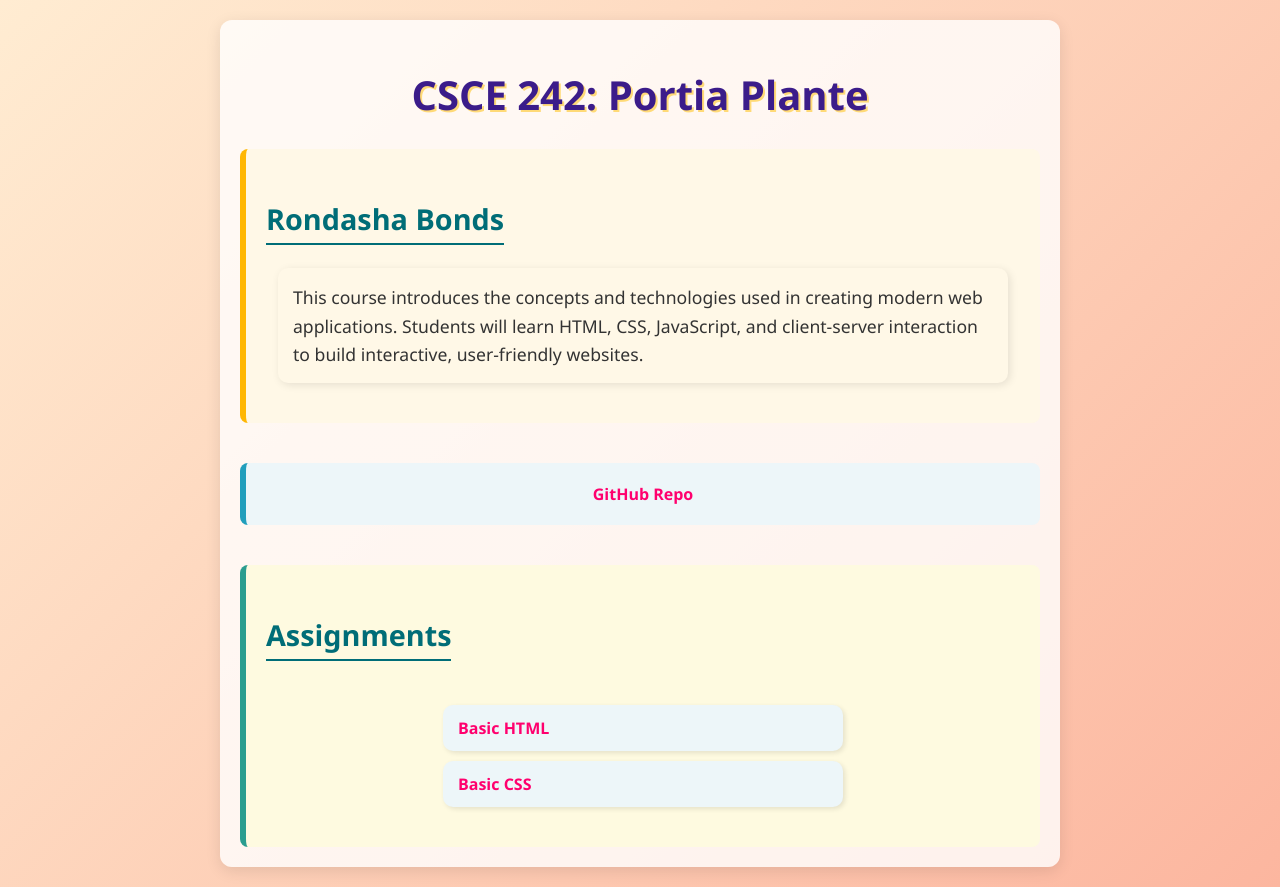
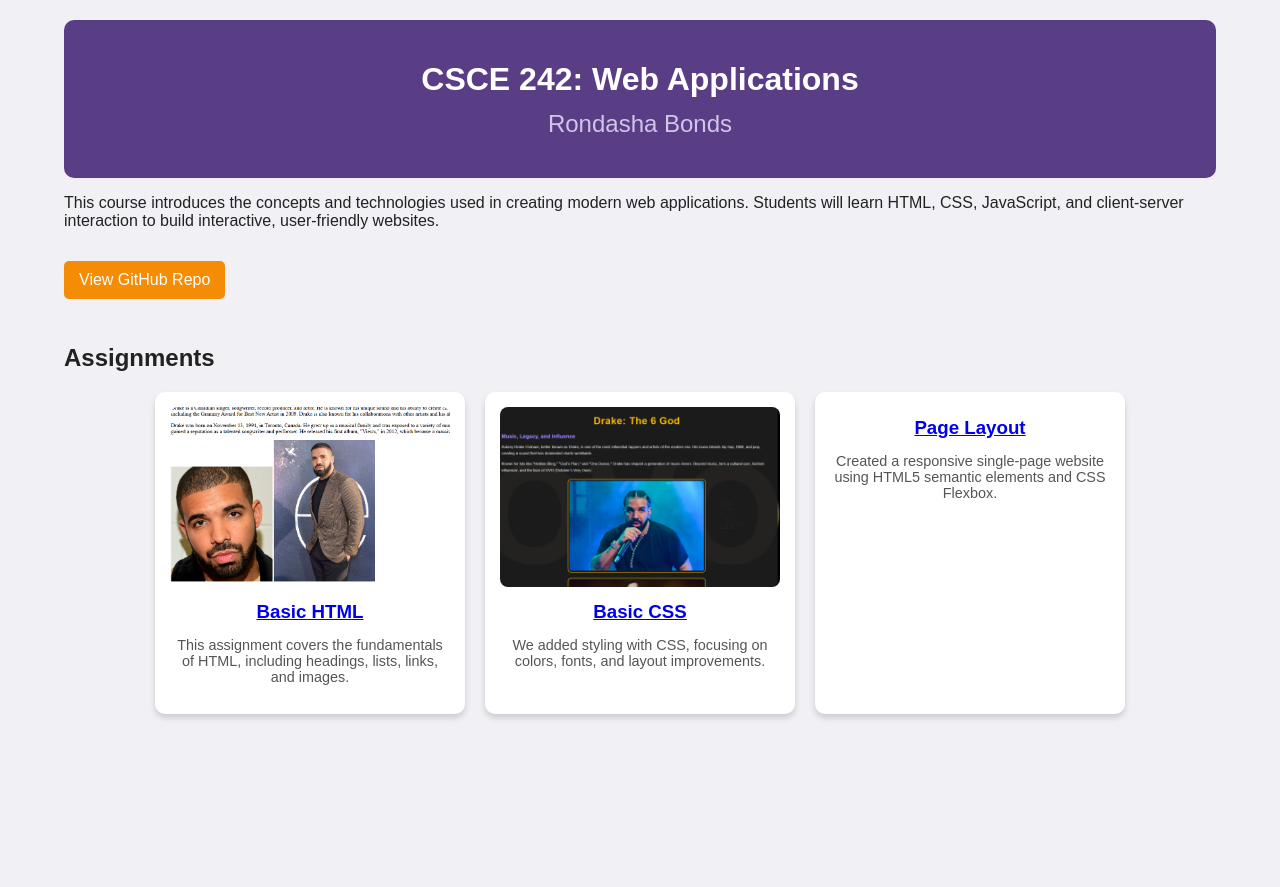
Before and after one commit to rondashabonds/rondashabonds.github.io, a plain HTML site: page csce242/index.html in a window 1280 px wide. After the commit the page ends 800 px from the top, so only its background shows below. Drawn offline with Linux system fonts and the light colour scheme.

Commit message:
assignment 3

```diff
--- a/csce242/index.html
+++ b/csce242/index.html
@@ -1,36 +1,59 @@
 <!DOCTYPE html>
 <html lang="en">
 <head>
-    <title>CSCE 242: Portia Plante</title>
+    <title>CSCE 242: Rondasha Bonds</title>
     <link rel="stylesheet" href="styles.css">
 </head>
 <body>
     <div id="content">
-        <h1>CSCE 242: Portia Plante</h1>
+        <!-- HEADER -->
+        <header id="main-header">
+            <h1>CSCE 242: Web Applications</h1>
+            <h2 class="subtitle">Rondasha Bonds</h2>
+        </header>
 
-        <div id="about">
-            <h2 class="title">Rondasha Bonds</h2>
-            <p class="description">
+        <!-- ABOUT -->
+        <section id="about">
+            <p>
                 This course introduces the concepts and technologies used in creating modern web applications.
                 Students will learn HTML, CSS, JavaScript, and client-server interaction to build interactive,
                 user-friendly websites.
             </p>
-        </div>
+        </section>
 
-        <div id="repo">
+        <!-- GITHUB REPO -->
+        <section id="repo">
             <a href="https://github.com/rondashabonds/rondashabonds.github.io/tree/main/csce242"
-               class="floating-link" target="_blank">
-               GitHub Repo
+               class="repo-link" target="_blank">
+               View GitHub Repo
             </a>
-        </div>
+        </section>
 
-        <div id="assignments">
-            <h2 class="title">Assignments</h2>
-            <ol>
-                <li><a href="assignments/01html/index.html">Basic HTML</a></li>
-                <li><a href="assignments/02css/index.html">Basic CSS</a></li>
-            </ol>
-        </div>
+        <!-- ASSIGNMENTS -->
+        <main id="assignments">
+            <h2>Assignments</h2>
+            <div class="assignment-grid">
+                <!-- Assignment 1 -->
+                <div class="assignment-card">
+                    <img src="images/ss1.png" alt="Basic HTML Screenshot">
+                    <h3><a href="assignments/01html/index.html">Basic HTML</a></h3>
+                    <p>This assignment covers the fundamentals of HTML, including headings, lists, links, and images.</p>
+                </div>
+
+                <!-- Assignment 2 -->
+                <div class="assignment-card">
+                    <img src="images/ss2.png" alt="Basic CSS Screenshot">
+                    <h3><a href="assignments/02css/index.html">Basic CSS</a></h3>
+                    <p>We added styling with CSS, focusing on colors, fonts, and layout improvements.</p>
+                </div>
+
+                <!-- Example: Add more as you go -->
+                <div class="assignment-card">
+                    <h3><a href="assignments/03/index.html">Page Layout</a></h3>
+                    <p>Created a responsive single-page website using HTML5 semantic elements and CSS Flexbox.</p>
+                </div>
+            </div>
+        </main>
     </div>
 </body>
 </html>
--- a/csce242/styles.css
+++ b/csce242/styles.css
@@ -1,126 +1,98 @@
-/* General page styling */
+/* General Page Styling */
 body {
-    font-family: "Segoe UI", Tahoma, sans-serif;
-    background: linear-gradient(135deg, #ffecd2, #fcb69f);
+    font-family: Arial, Helvetica, sans-serif;
     margin: 0;
-    padding: 20px;
+    background: #f0f0f5; /* light grayish background */
     color: #222;
-    animation: fadeIn 1s ease-in;
 }
 
-/* Wrapper for content */
 #content {
-    max-width: 800px;
+    width: 90%;
     margin: auto;
     padding: 20px;
-    background: #ffffffcc;
-    border-radius: 12px;
-    box-shadow: 0 4px 15px rgba(0,0,0,0.1);
 }
 
-/* About section */
-#about {
-    margin-bottom: 40px;
+/* Header */
+#main-header {
+    text-align: center;
+    background: #5A3E85;  /* purple */
+    color: #fff;
     padding: 20px;
-    background: #fff8e7;
-    border-left: 6px solid #ffb703;
+    border-radius: 10px;
+}
+
+.subtitle {
+    font-weight: normal;
+    margin-top: -10px;
+    color: #d1c4e9; /* light lavender accent */
+}
+
+/* Repo Link */
+.repo-link {
+    display: inline-block;
+    margin: 15px 0;
+    padding: 10px 15px;
+    background: #F48C06; /* orange */
+    color: white;
+    text-decoration: none;
+    border-radius: 5px;
+    transition: background 0.3s;
+}
+.repo-link:hover {
+    background: #d97706;
+}
+
+/* Assignments Section */
+#assignments {
+    margin-top: 30px;
+}
+
+.assignment-grid {
+    display: flex;
+    gap: 20px;
+    flex-wrap: wrap;
+    justify-content: center;
+}
+
+.assignment-card {
+    background: #fff;
+    border-radius: 10px;
+    padding: 15px;
+    width: 280px;
+    box-shadow: 0 4px 6px rgba(0,0,0,0.15);
+    text-align: center;
+    transition: transform 0.2s;
+}
+.assignment-card:hover {
+    transform: scale(1.05);
+}
+
+.assignment-card img {
+    width: 100%;
+    height: 180px;
+    object-fit: cover;
     border-radius: 8px;
 }
 
-/* Repo section */
-#repo {
-    margin: 40px 0;
-    padding: 20px;
-    text-align: center;
-    background: #edf6f9;
-    border-left: 6px solid #219ebc;
-    border-radius: 8px;
+.assignment-card h3 {
+    margin: 10px 0 5px;
+    color: #5A3E85;
 }
 
-/* Assignments section */
-#assignments {
-    margin-top: 40px;
-    padding: 20px;
-    background: #fefae0;
-    border-left: 6px solid #2a9d8f;
-    border-radius: 8px;
+.assignment-card p {
+    font-size: 0.9em;
+    color: #555;
 }
 
-/* Headings */
-h1 {
-    text-align: center;
-    color: #3b1c8a;
-    font-size: 2.5rem;
-    text-shadow: 2px 2px #ffda77;
-    transition: transform 0.3s;
+/* Responsive Layout */
+@media (max-width: 768px) {
+    .assignment-grid {
+        flex-direction: column;
+        align-items: center;
+    }
+
+    .assignment-card {
+        width: 100%;
+        max-width: 400px;
+    }
 }
-h1:hover {
-    transform: scale(1.05);
-}
-
-h2.title {
-    color: #006d77;
-    margin-top: 30px;
-    font-size: 1.8rem;
-    border-bottom: 2px solid #006d77;
-    display: inline-block;
-    padding-bottom: 5px;
-}
-
-/* Paragraph */
-.description {
-    max-width: 700px;
-    margin: 0 auto 20px;
-    line-height: 1.6;
-    font-size: 1.1rem;
-    color: #333;
-    background: #fff8e7;
-    padding: 15px;
-    border-radius: 10px;
-    box-shadow: 2px 2px 8px rgba(0,0,0,0.1);
-    animation: slideIn 1s ease-out;
-}
-
-/* Links */
-a {
-    color: #ff006e;
-    font-weight: bold;
-    text-decoration: none;
-    transition: color 0.3s, transform 0.2s;
-}
-a:hover {
-    color: #8338ec;
-    transform: scale(1.1);
-    text-decoration: underline;
-}
-
-/* Assignment List */
-#assignments ol {
-    list-style: none;
-    padding: 0;
-    margin: 20px auto;
-    max-width: 400px;
-}
-#assignments li {
-    background: #edf6f9;
-    margin: 10px 0;
-    padding: 12px 15px;
-    border-radius: 10px;
-    box-shadow: 2px 2px 5px rgba(0,0,0,0.1);
-    transition: transform 0.3s, background 0.3s;
-}
-#assignments li:hover {
-    transform: translateX(10px);
-    background: #cdeac0;
-}
-
-/* Animations */
-@keyframes fadeIn {
-    from { opacity: 0; }
-    to   { opacity: 1; }
-}
-
-@keyframes slideIn {
-    from { transform: translateY(20px); opacity: 0; }
-    to   { transform: translateY(0); opacity: 1; }
-}
```
Also changed, not shown: csce242/images/ss1.png (added), csce242/images/ss2.png (added).
